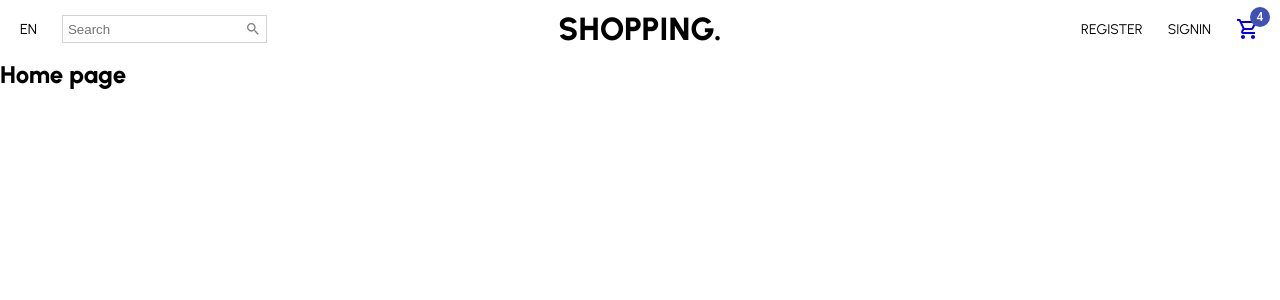
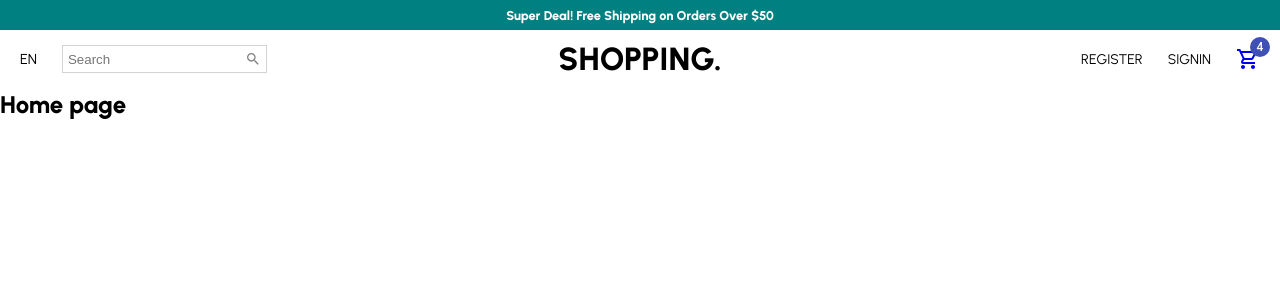
Before and after one commit to TimothyAttah/E-commerce-app, a React (Create React App) app in the folder client/: page / in a window 1280 px wide. Shown: the top 300 px of the page. Built offline with nearby package versions, Linux system fonts and the light colour scheme.

Commit message:
Created announcement components

```diff
--- /dev/null
+++ b/client/src/components/Announcement.jsx
@@ -0,0 +1,21 @@
+import React from 'react';
+import styled from 'styled-components';
+
+const Container = styled.div`
+  height: 30px;
+  background-color: teal;
+  color: white;
+  display: flex;
+  align-items: center;
+  justify-content: center;
+  font-size: .8rem;
+  font-weight: 600;
+`;
+
+export const Announcement = () => {
+  return (
+    <Container>
+      Super Deal! Free Shipping on Orders Over $50
+    </Container>
+  );
+};
--- a/client/src/pages/home/Home.jsx
+++ b/client/src/pages/home/Home.jsx
@@ -1,9 +1,11 @@
 import React from 'react'
+import { Announcement } from '../../components/Announcement'
 import { Navbar } from '../../components/nav/Navbar'
 
 export const Home = () => {
   return (
     <div>
+      <Announcement />
       <Navbar />
       <h2>Home page</h2>
     </div>
```
